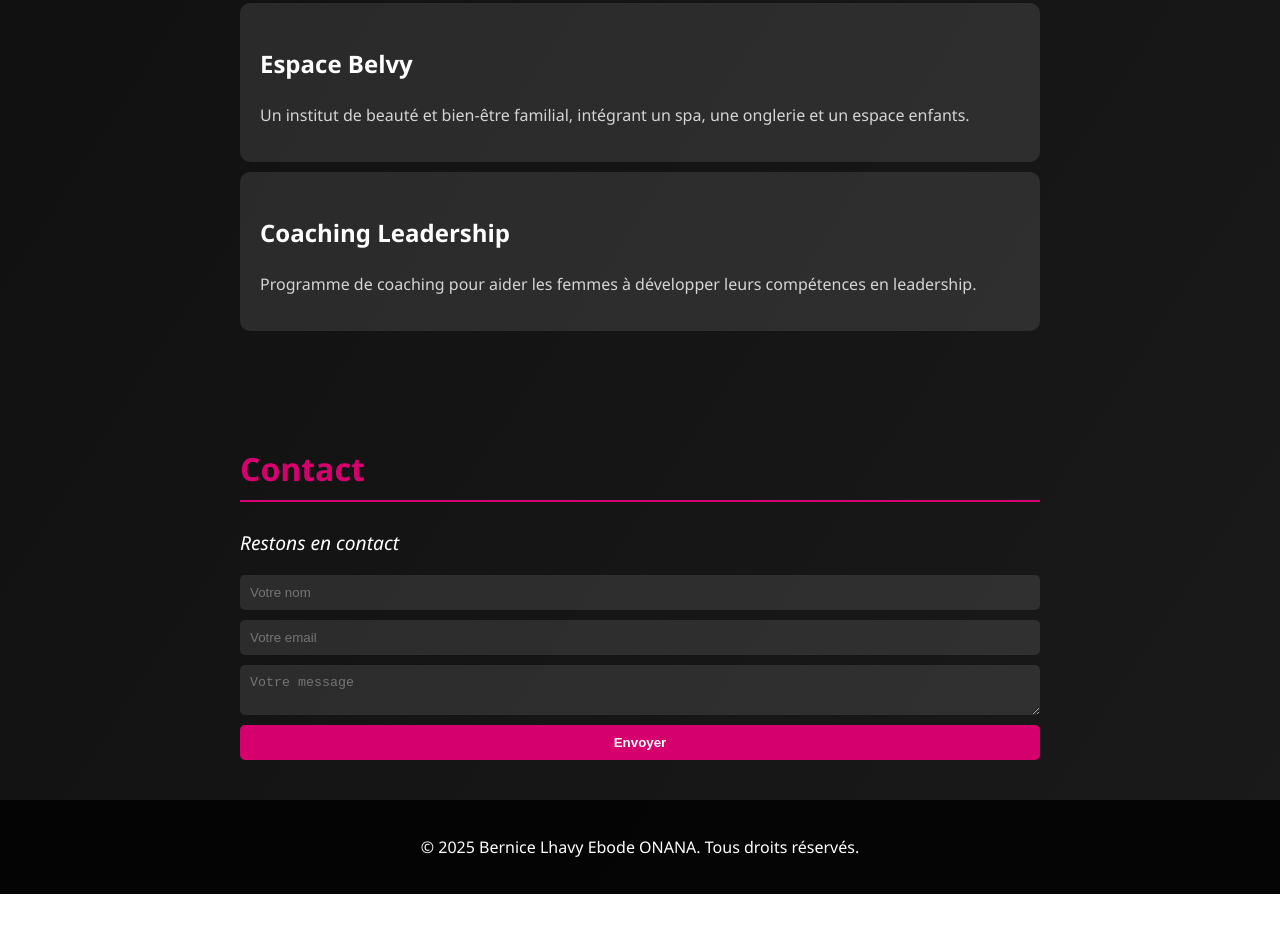
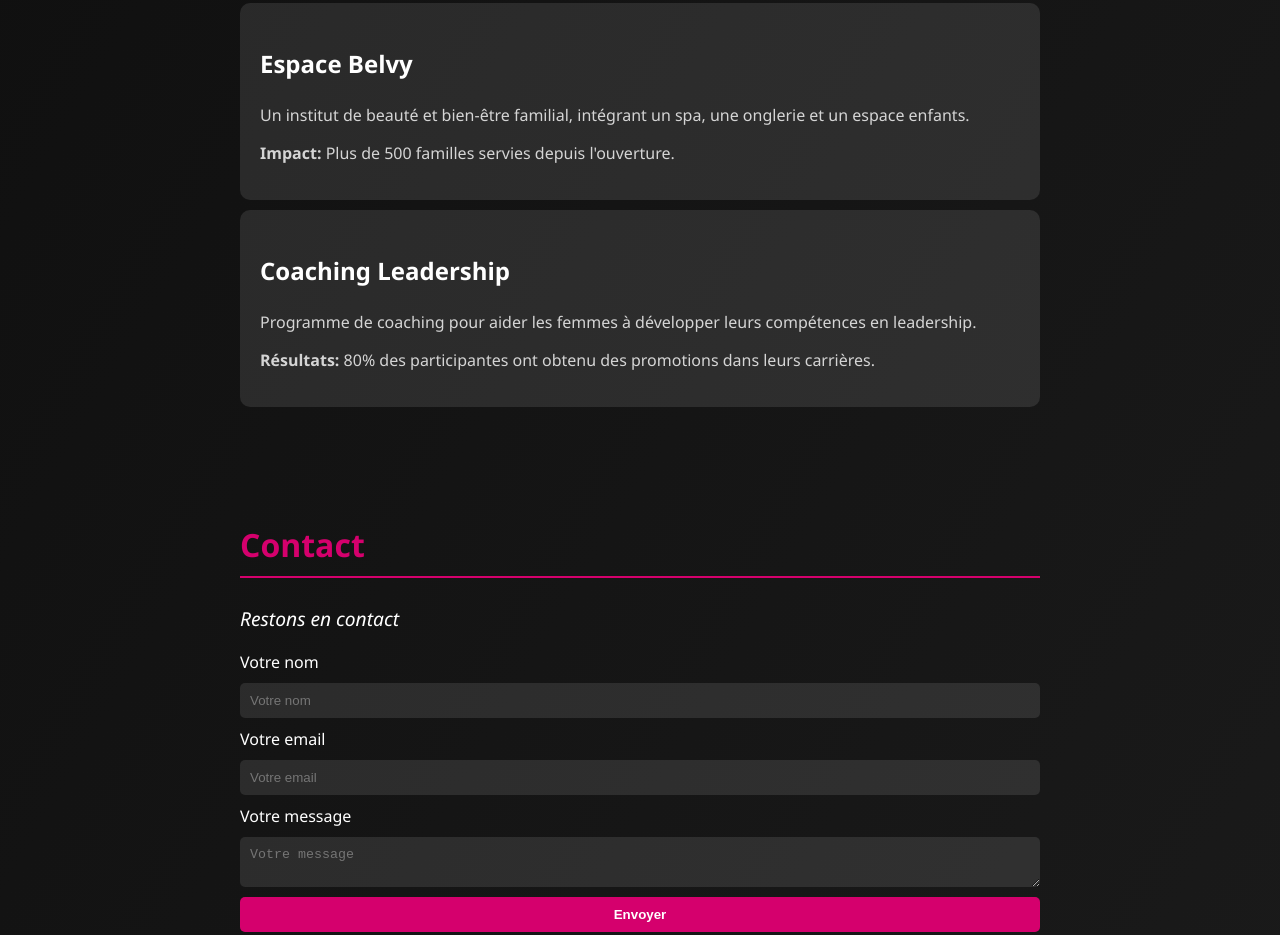
Before and after one commit to psycho237-prog/mumy, a plain HTML site: page index.html in a window 1280 px wide. Shown: the part 1066-2001 px from the top of the page. Before the commit the page ends 1960 px from the top, so only its background shows below. Drawn offline with Linux system fonts and the light colour scheme; a script that the page names is missing.

Commit message:
Update index.html

```diff
--- a/index.html
+++ b/index.html
@@ -20,7 +20,7 @@
 
     <main>
         <section class="hero" id="hero">
-            <img src="avatar-bernice.jpg" alt="Portrait" class="avatar">
+            <img src="avatar-bernice.jpg" alt="Portrait de Bernice Lhavy Ebode ONANA" class="avatar">
             <h1 class="fade-in">Bernice Lhavy Ebode ONANA</h1>
             <p class="subtitle fade-in">Professeure | Coach des affaires | Membre de More Women in Politics</p>
             <p class="description fade-in">Entrepreneure passionnée par le leadership féminin, l’éducation et le bien-être familial.</p>
@@ -41,15 +41,17 @@
             <h2>Mes Projets</h2>
             <p class="subtitle">Quelques initiatives marquantes</p>
             <div class="project-card">
-                <a href="#" class="project-link">
+                <a href="espace-belvy.html" class="project-link">
                     <h3>Espace Belvy</h3>
                     <p>Un institut de beauté et bien-être familial, intégrant un spa, une onglerie et un espace enfants.</p>
+                    <p><strong>Impact:</strong> Plus de 500 familles servies depuis l'ouverture.</p>
                 </a>
             </div>
             <div class="project-card">
-                <a href="#" class="project-link">
+                <a href="coaching-leadership.html" class="project-link">
                     <h3>Coaching Leadership</h3>
                     <p>Programme de coaching pour aider les femmes à développer leurs compétences en leadership.</p>
+                    <p><strong>Résultats:</strong> 80% des participantes ont obtenu des promotions dans leurs carrières.</p>
                 </a>
             </div>
         </section>
@@ -58,9 +60,12 @@
             <h2>Contact</h2>
             <p class="subtitle">Restons en contact</p>
             <form id="contact-form">
-                <input type="text" placeholder="Votre nom" required>
-                <input type="email" placeholder="Votre email" required>
-                <textarea placeholder="Votre message" required></textarea>
+                <label for="name">Votre nom</label>
+                <input type="text" id="name" placeholder="Votre nom" required>
+                <label for="email">Votre email</label>
+                <input type="email" id="email" placeholder="Votre email" required>
+                <label for="message">Votre message</label>
+                <textarea id="message" placeholder="Votre message" required></textarea>
                 <button type="submit">Envoyer</button>
             </form>
         </section>
```
